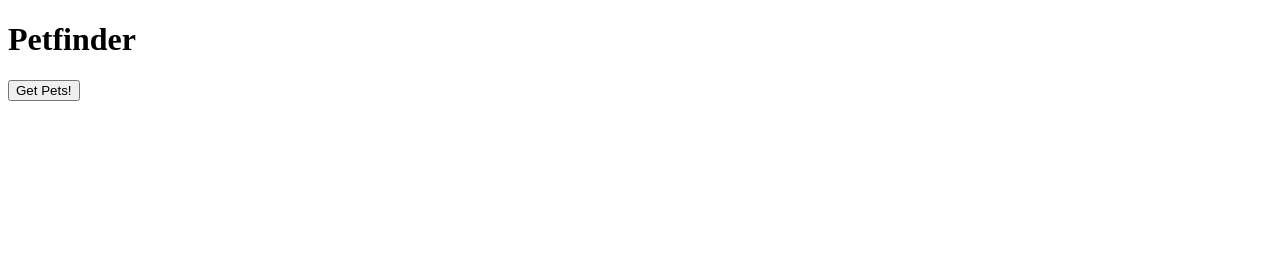
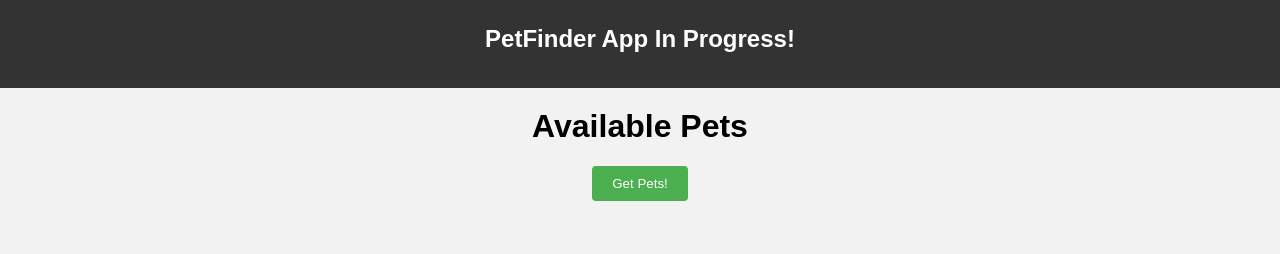
Before and after one commit to matt-tylek/CS375-Final-Project, a website: page app/public/index.html in a window 1280 px wide. Drawn offline with nearby package versions, Linux system fonts and the light colour scheme.

Commit message:
adding navbar and css styling for the grid on page, and centering button and h2

```diff
--- a/app/public/index.html
+++ b/app/public/index.html
@@ -1,17 +1,22 @@
 <!DOCTYPE html>
 <html lang="en">
 <head>
-    <meta charset="UTF-8">
-    <meta name="viewport" content="width=device-width, initial-scale=1.0">
-    <title>Welcome to Petfinder</title>
-    <script src="https://cdn.jsdelivr.net/npm/axios/dist/axios.min.js"></script>
+  <meta charset="UTF-8">
+  <meta name="viewport" content="width=device-width, initial-scale=1.0">
+  <title>PetFinder</title>
+  <script src="https://cdn.jsdelivr.net/npm/axios/dist/axios.min.js"></script>
+  <link rel="stylesheet" href="style.css">
 </head>
 <body>
-    <h1>Petfinder</h1>
+  <nav>
+    <h2>PetFinder App In Progress!</h2>
+  </nav>
 
-    <!--test btn -->
-    <button id="search">Get Pets!</button>
+  <h1>Available Pets</h1>
+  <button id="search">Get Pets!</button>
 
-    <script src="index.js"></script>
+  <div id="pet-grid" class="grid"></div>
+
+  <script src="index.js"></script>
 </body>
 </html>
--- /dev/null
+++ b/app/public/style.css
@@ -0,0 +1,67 @@
+body {
+  font-family: Arial, sans-serif;
+  margin: 0;
+  padding: 0;
+  background-color: #f2f2f2;
+}
+
+nav {
+  background-color: #333;
+  color: white;
+  padding: 15px;
+}
+
+h1 {
+  text-align: center;
+  margin-top: 20px;
+}
+
+h2 {
+    text-align: center;
+    margin-top: 10px;
+    color: white;
+}
+
+button {
+  display: block;
+  margin: 10px auto;
+  padding: 10px 20px;
+  background-color: #4caf50;
+  color: white;
+  border: none;
+  border-radius: 4px;
+  cursor: pointer;
+}
+
+.grid {
+  display: grid;
+  grid-template-columns: repeat(auto-fill, minmax(220px, 1fr));
+  gap: 20px;
+  padding: 20px;
+  max-width: 1000px;
+  margin: 0 auto;
+}
+
+.card {
+  background-color: white;
+  border: 1px solid #ccc;
+  border-radius: 8px;
+  box-shadow: 2px 2px 6px rgba(0,0,0,0.1);
+  overflow: hidden;
+  text-align: center;
+}
+
+.card img {
+  width: 100%;
+  height: 180px;
+  object-fit: cover;
+}
+
+.card h3 {
+  margin: 10px 0;
+}
+
+.card p {
+  color: #555;
+  margin-bottom: 10px;
+}
```
